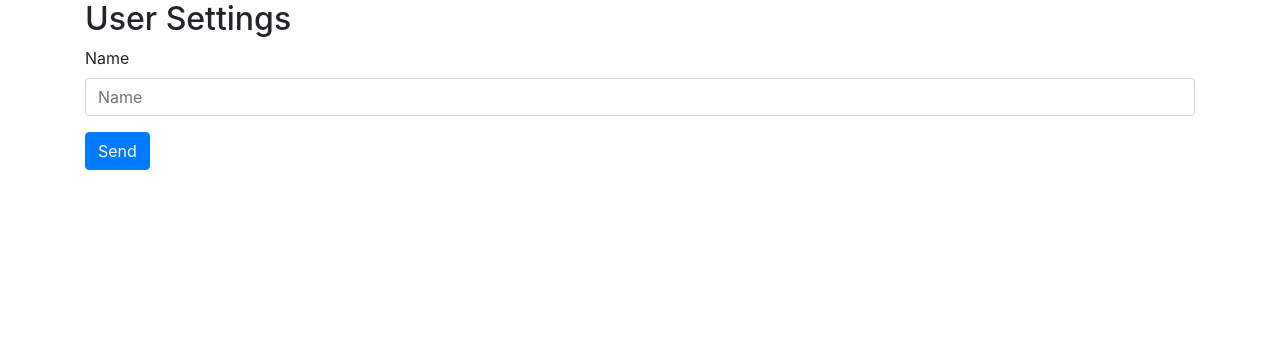
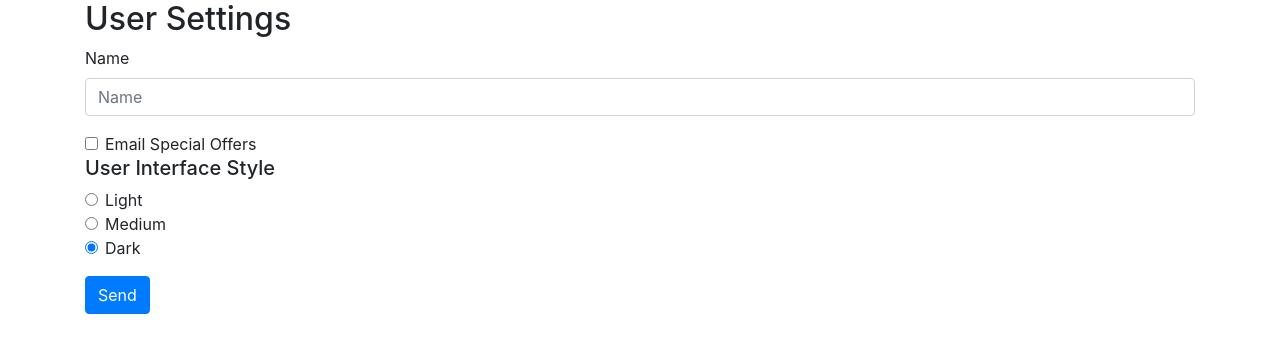
Before and after one commit to jasarsoft/angular-forms, an Angular app: page / in a window 1280 px wide. Shown: the top 352 px of the page. Built offline with nearby package versions, Linux system fonts and the light colour scheme.

Commit message:
checkboxes and radios

```diff
--- a/src/app/user-settings-form/user-settings-form.component.html
+++ b/src/app/user-settings-form/user-settings-form.component.html
@@ -5,6 +5,36 @@
             <label for="name">Name</label>
             <input id="name" name="name" class="form-control" placeholder="Name"/>
         </div>
+
+        <div class="form-check">
+            <input class="form-check-input" type="checkbox" id="emailOffers" name="emailOffers">
+            <label class=" form-check-label" for="emailOffers">
+                Email Special Offers
+            </label>
+        </div>
+
+        <h5>User Interface Style</h5>
+        <div class="form-group">
+            <div class="form-check">
+                <input class="form-check-input" type="radio" name="interfaceStyle" id="lightInterface" value="light" checked>
+                <label class="form-check-label" for="lightInterface">
+                    Light
+                </label>
+            </div>
+            <div class="form-check">
+                <input class="form-check-input" type="radio" name="interfaceStyle" id="mediumInterface" value="light" checked>
+                <label class="form-check-label" for="mediumInterface">
+                    Medium
+                </label>
+            </div>
+            <div class="form-check">
+                <input class="form-check-input" type="radio" name="interfaceStyle" id="darkInterface" value="light" checked>
+                <label class="form-check-label" for="darkInterface">
+                    Dark
+                </label>
+            </div>
+        </div>
+
         <button class="btn btn-primary">Send</button>
     </form>
 </div>
```
